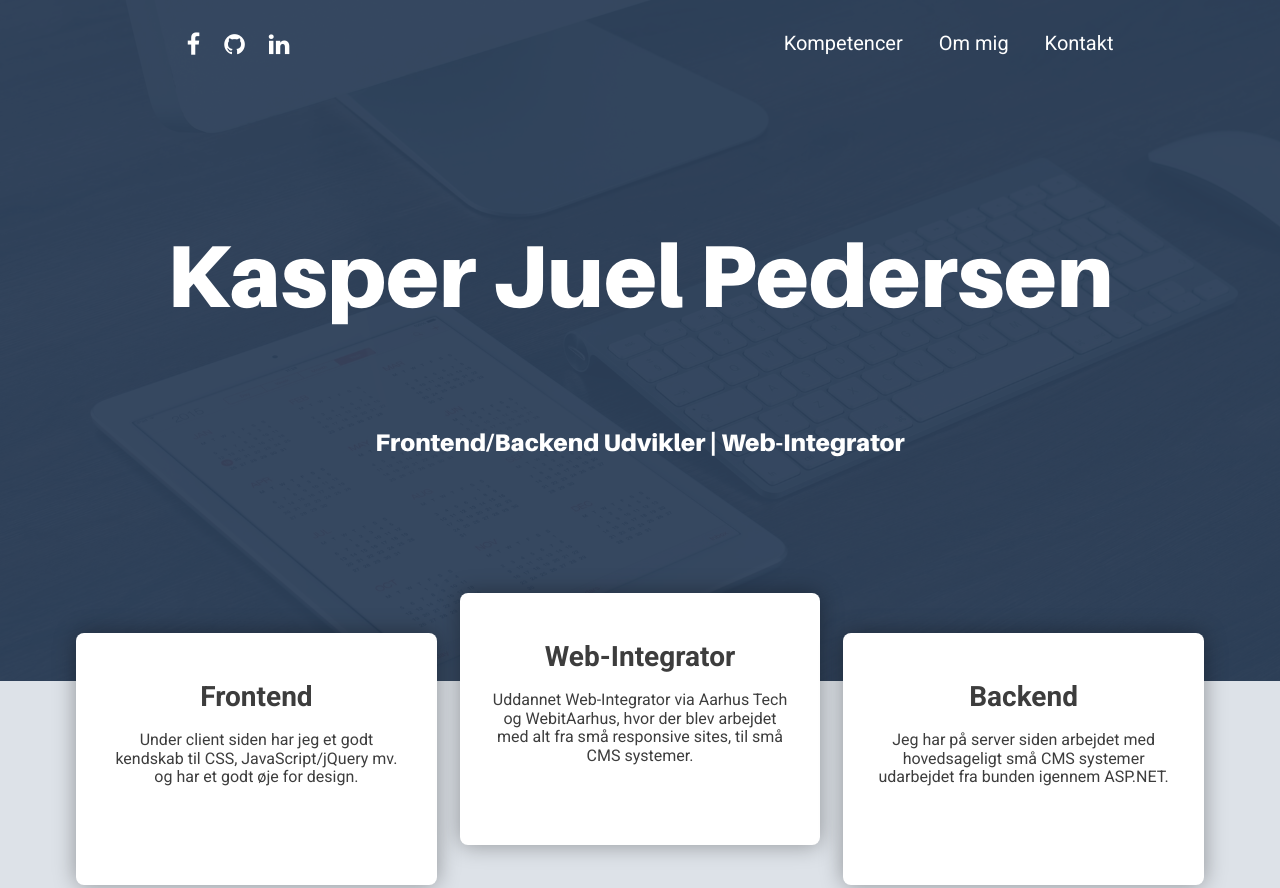
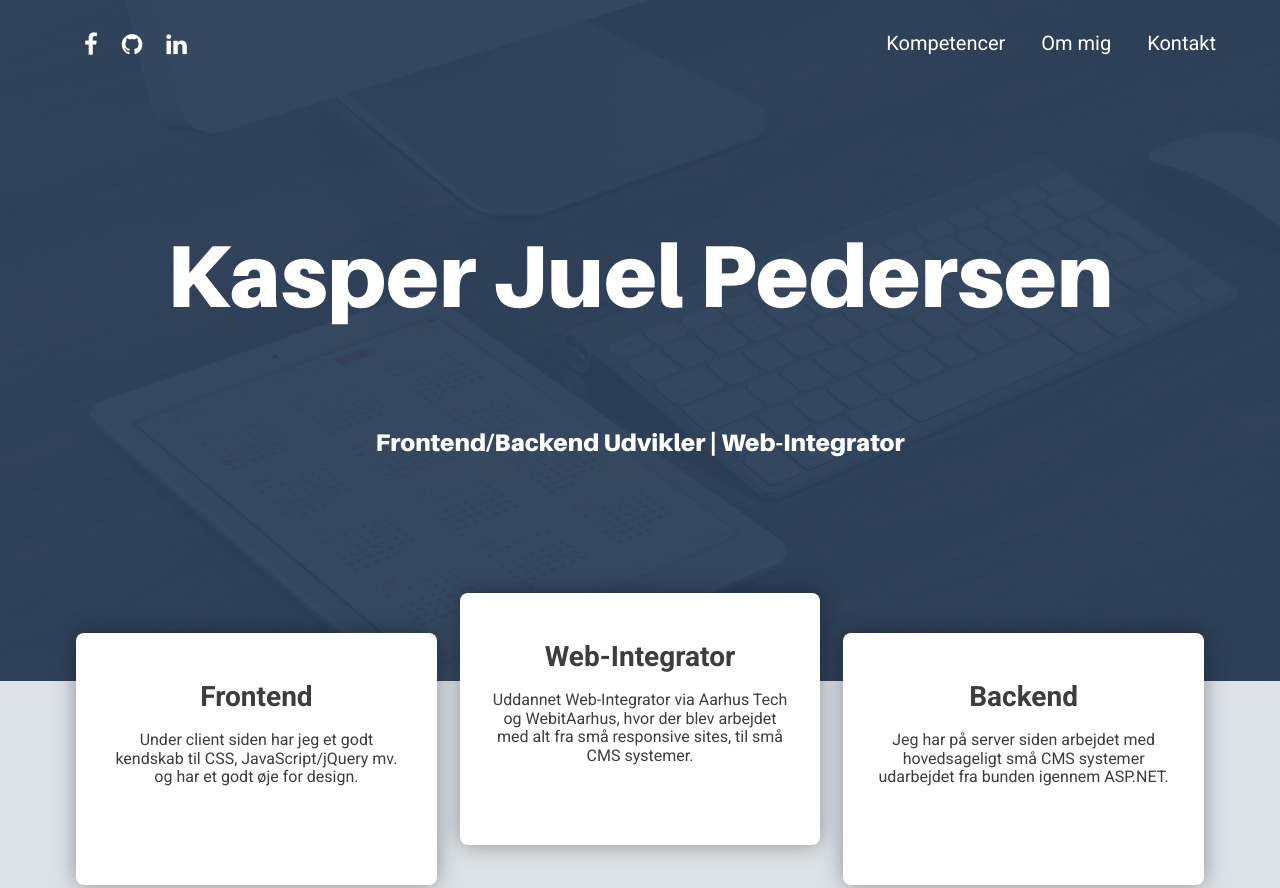
Before and after one commit to KasperJuel/Portfolio, a plain HTML site: page index.html in a window 1280 px wide. Shown: the top 888 px of the page. Drawn offline with nearby package versions, Linux system fonts and the light colour scheme.

Commit message:
banner fix

```diff
--- a/sass/sections/_banner.scss
+++ b/sass/sections/_banner.scss
@@ -9,6 +9,9 @@
 	background-size: cover;
 	header {
 		padding: 2rem 0;
+	}
+	.container {
+		display: block;
 	}
 	.socialmedia_icons {
 		color: $white;
```
Also changed, not shown: css/styles.css.
